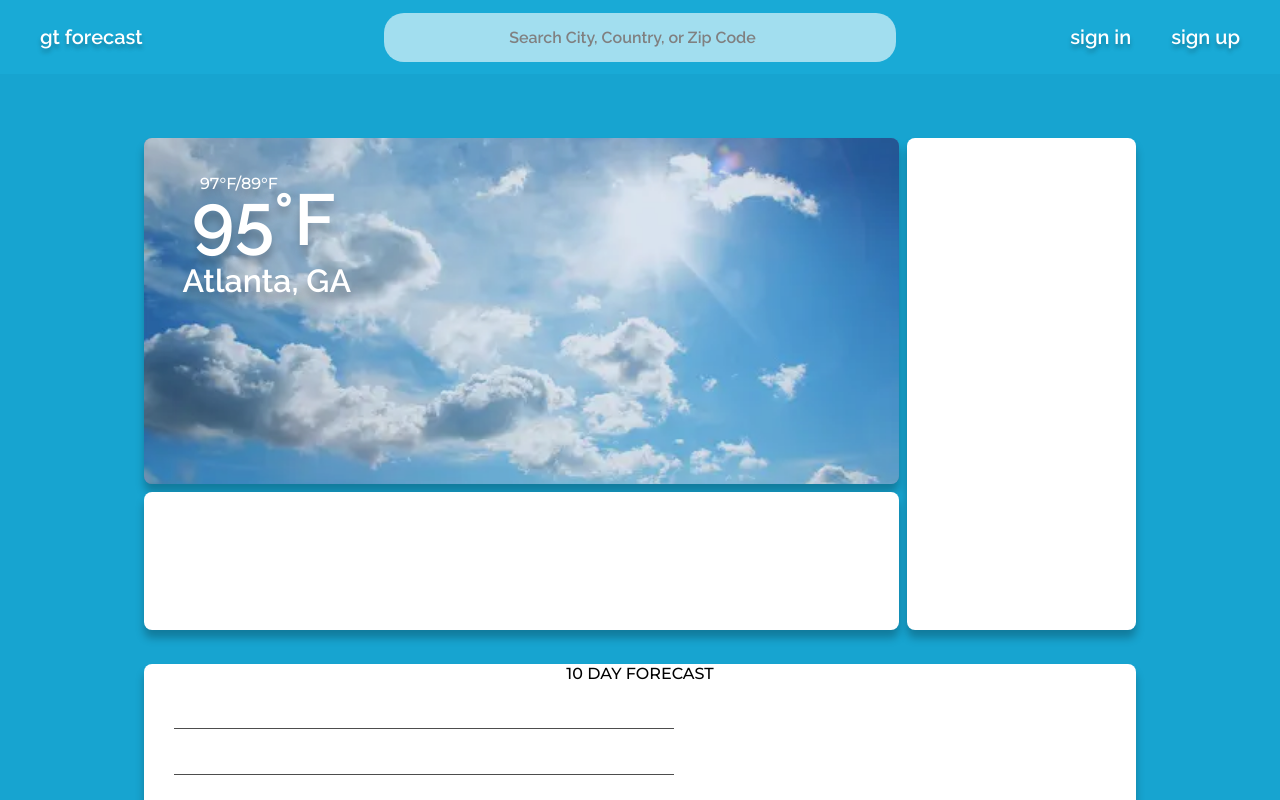
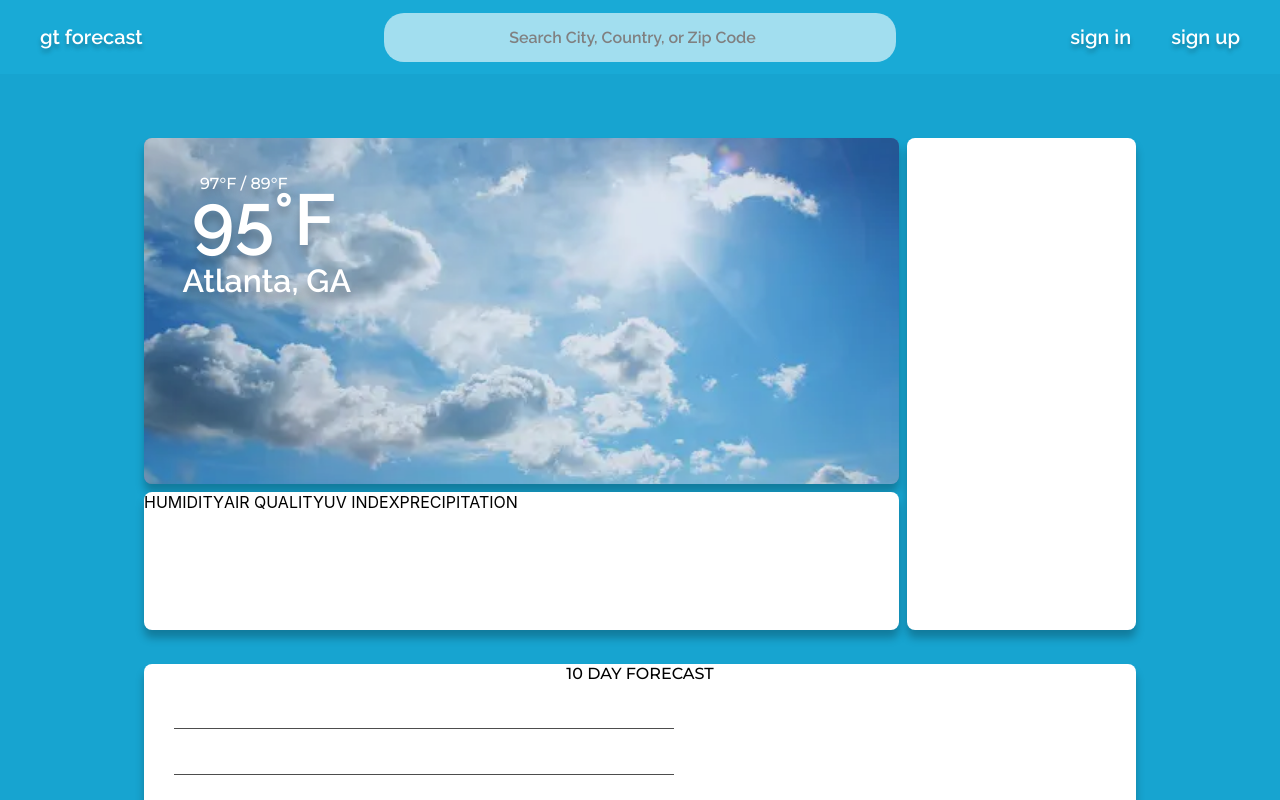
Before and after one commit to GTWeatherForcast/weather-client, a React (Create React App) app: page /mainpage in a window 1280 px wide. Built offline with nearby package versions, Linux system fonts and the light colour scheme; the HTML template or start-up script is replaced by a standard one.

Commit message:
Began layout for detail cards; fixed spacing in hi/low temp

```diff
--- a/src/components/main-page/MainPage.js
+++ b/src/components/main-page/MainPage.js
@@ -19,7 +19,7 @@ function MainPage() {
               <div className={`${styles2.cityImg}`}></div>
               <div className={`${styles.overlayText}`}>
                 <div id={`${styles.todayHighLow}`}>
-                  97°F/89°F
+                  97°F / 89°F
                 </div>
                 <div id={`${styles.currentTemp}`}>
                   95°F
@@ -30,7 +30,24 @@ function MainPage() {
               </div>
             </div>
 
-            <div className={`${styles.detailedInfo} ${styles.card}`}></div>
+            <div className={`${styles.detailedInfo} ${styles.card}`}>
+
+              <div id={styles.detailHumid} className={`${styles.detailCard}`}>
+                HUMIDITY
+              </div>
+
+              <div id={styles.detailAQ} className={`${styles.detailCard}`}>
+                AIR QUALITY
+              </div>
+
+              <div id={styles.detailUV} className={`${styles.detailCard}`}>
+                UV INDEX
+              </div>
+
+              <div id={styles.detailPrecip} className={`${styles.detailCard}`}>
+                PRECIPITATION
+              </div>
+            </div>
           </div>
 
           <div className={`${styles.hourlyForecast} ${styles.card}`}></div>
--- a/src/components/main-page/main.module.css
+++ b/src/components/main-page/main.module.css
@@ -87,6 +87,26 @@
     height: 200px;
 }
 
+.detailCard {
+
+}
+
+#detailHumid {
+
+}
+
+#detailAQ {
+
+}
+
+#detailUV {
+
+}
+
+#detailPrecip {
+
+}
+
 .hourlyForecast {
     width: 300px;
 }
```
